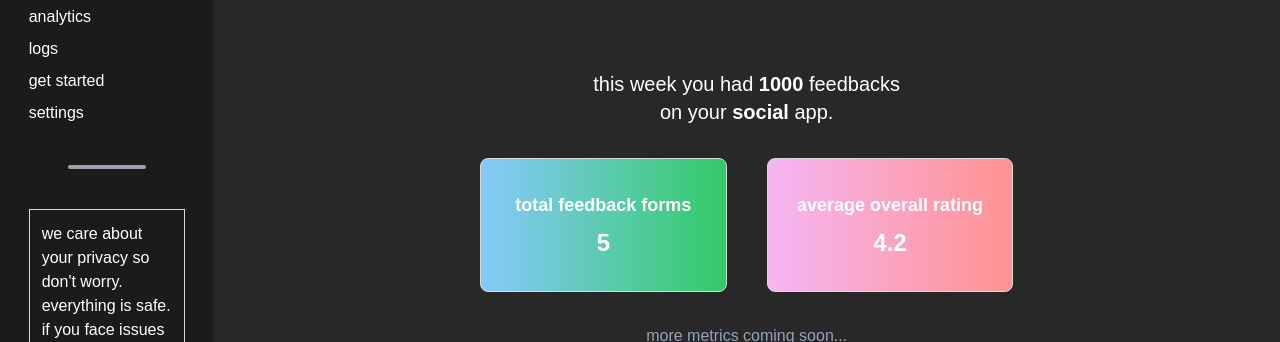
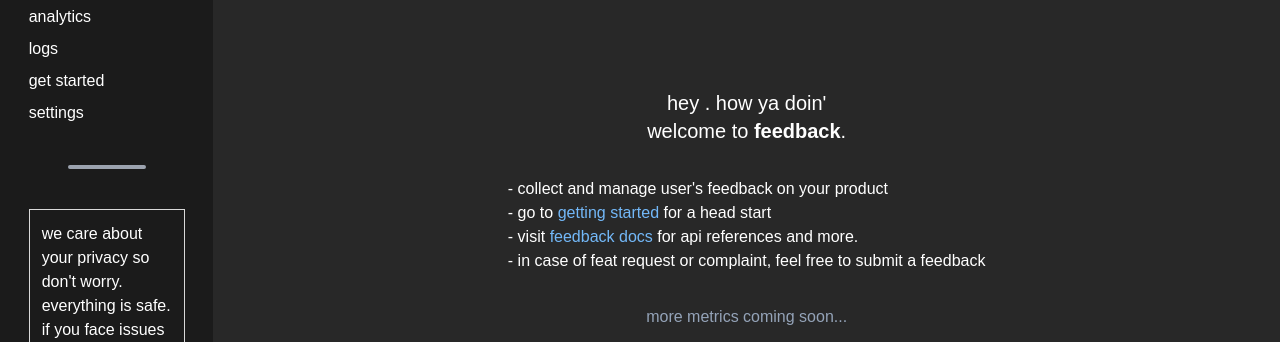
Before and after one commit to MayankBansal12/feedback, a Next.js app: page /dashboard in a window 1280 px wide. Shown: the part 208-550 px from the top of the page. Built offline with nearby package versions, Linux system fonts and the light colour scheme; no server answers; sample sign-in values are in the browser's storage.

Commit message:
modify dash page

```diff
--- a/src/app/dashboard/page.tsx
+++ b/src/app/dashboard/page.tsx
@@ -2,18 +2,22 @@
 
 "use client";
 
+import { useUserStore } from "@/global-store/store";
+import Link from "next/link";
+
 export default function Dash() {
+  const { user } = useUserStore()
 
   return (
     <div className="flex flex-col w-full h-full dark:bg-dark-secondary dark:text-white px-10">
       <h1 className="py-10 text-xl font-semibold">dashboard</h1>
       <div className="flex flex-col justify-center items-center gap-8 h-2/3">
         <h2 className="text-center text-xl">
-          <p>this week you had <span className="font-semibold">1000</span> feedbacks</p>
-          <p>on your <span className="font-semibold">social</span> app.</p>
+          <p>hey <span className="font-semibold">{user ? user.name : ""}</span>. how ya doin'</p>
+          <p>welcome to <span className="font-semibold">feedback</span>. </p>
         </h2>
         <div className="flex w-3/4 justify-center gap-10">
-          <div className="bg-gradient-to-r from-[#86CAFC] to-[#33CA66] py-8 border border-light-primary dark:border-light-primary rounded-lg w-1/3">
+          {/* <div className="bg-gradient-to-r from-[#86CAFC] to-[#33CA66] py-8 border border-light-primary dark:border-light-primary rounded-lg w-1/3">
             <p className="text-center flex flex-col gap-2">
               <span className="font-semibold text-lg">total feedback forms</span>
               <span className="font-bold text-2xl">5</span>
@@ -24,7 +28,14 @@ export default function Dash() {
               <span className="font-semibold text-lg">average overall rating</span>
               <span className="font-bold text-2xl">4.2</span>
             </p>
-          </div>
+          </div> */}
+
+          <ol>
+            <li>- collect and manage user's feedback on your product</li>
+            <li>- go to <Link href="/dashboard/get-started" className="text-accent-link hover:text-accent-buttonhover transition-all">getting started</Link> for a head start</li>
+            <li>- visit <Link href="/docs/welcome" className="text-accent-link hover:text-accent-buttonhover transition-all">feedback docs</Link> for api references and more.</li>
+            <li>- in case of feat request or complaint, feel free to submit a feedback</li>
+          </ol>
         </div>
         <p className="text-slate-400">more metrics coming soon...</p>
       </div>
```
